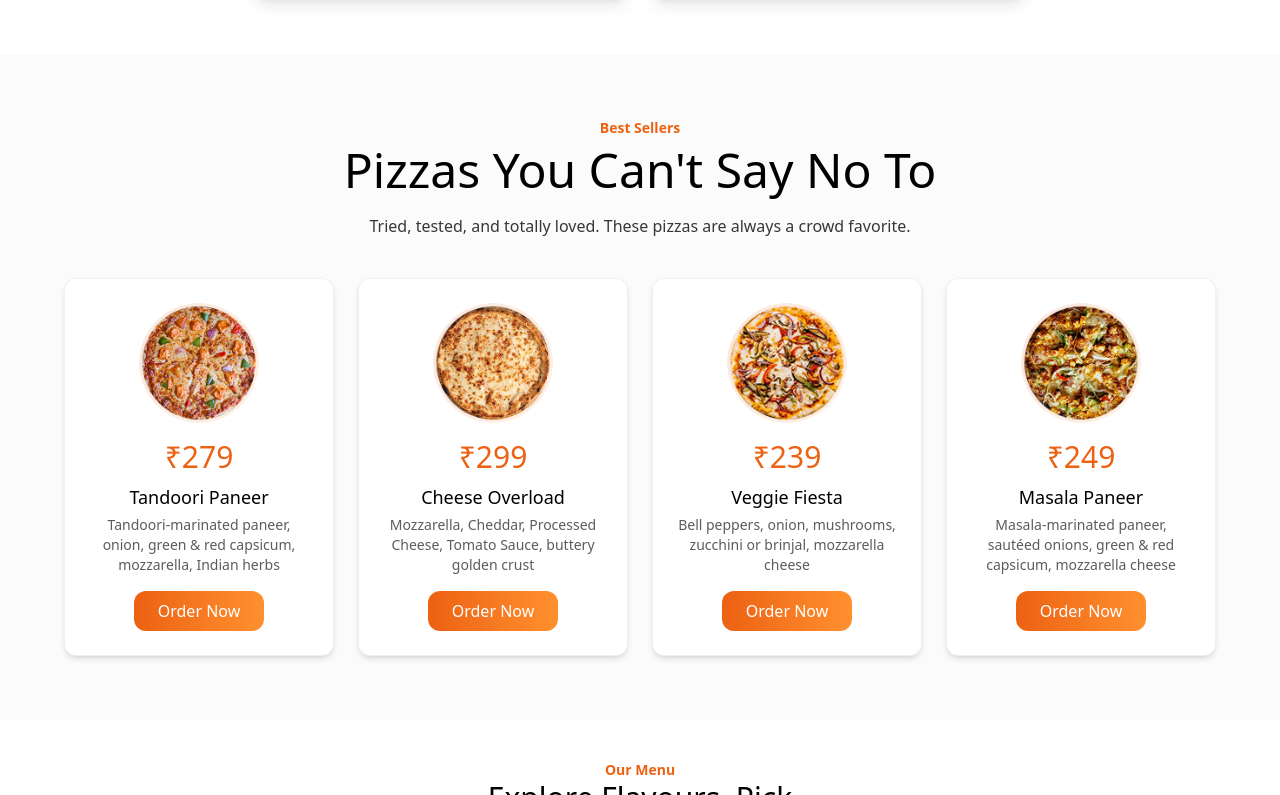
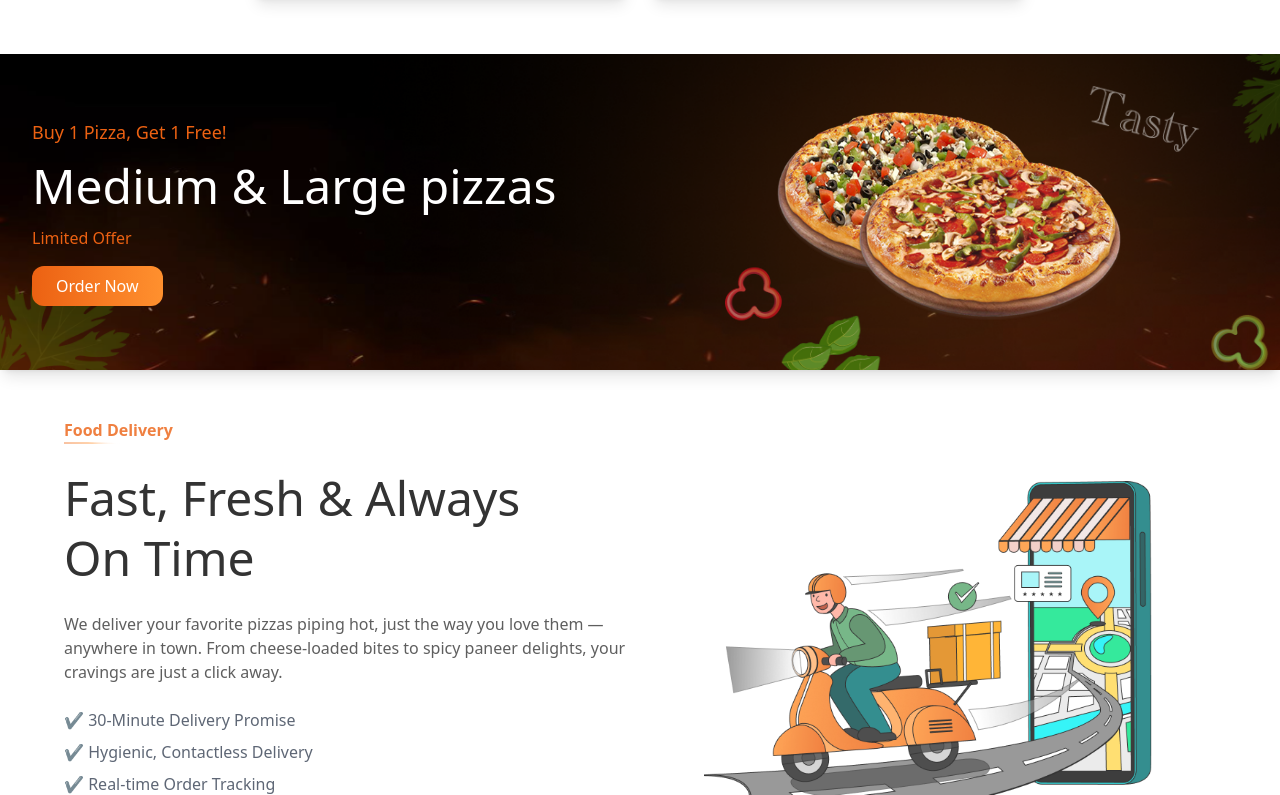
Before and after one commit to sunita0987/pizza-nest, a React (Vite) app: page / in a window 1280 px wide. Shown: the part 1785-2580 px from the top of the page. Built offline with nearby package versions, Linux system fonts and the light colour scheme.

Commit message:
first commit

```diff
--- a/src/App.jsx
+++ b/src/App.jsx
@@ -11,9 +11,9 @@ import FoodDelivery from "./components/FoodDelivery";
 import PerfectPizza from "./components/PerfectPizza";
 import PizzaBanner from "./components/PizzaBanner";
 import Footer from "./components/Footer";
-import Sellers from "./components/Sellers";
-import Menu from "./components/Menu";
-import PizzaGallery from "./components/PizzaGallery";
+// import Sellers from "./components/Sellers";
+// import Menu from "./components/Menu";
+// import PizzaGallery from "./components/PizzaGallery";
 // import TestimonialsSlider from "./components/TestimonialsSlider";
 
 
@@ -24,13 +24,13 @@ function App() {
       <HeroSection />
       <Nest />
       <Card />
-      <Sellers />
-      <Menu />
+      {/* <Sellers /> */}
+      {/* <Menu /> */}
       <BestSeller />
       <FoodDelivery />
       <PerfectPizza />
       {/* <TestimonialsSlider/>  */}
-       <PizzaGallery />
+       {/* <PizzaGallery /> */}
       <PizzaBanner />
       <Footer />
     </>
```
